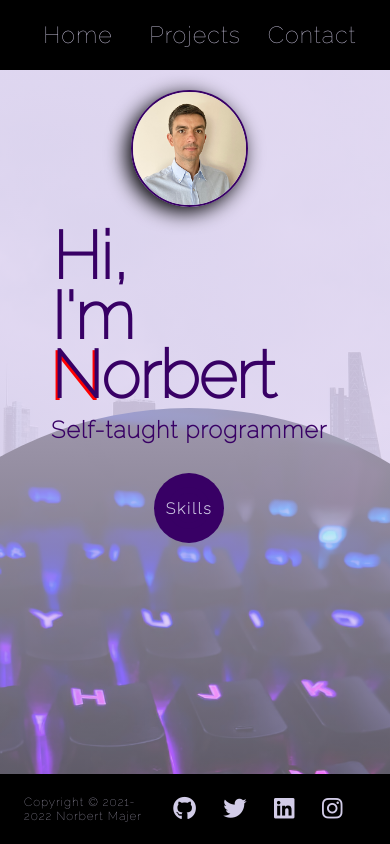
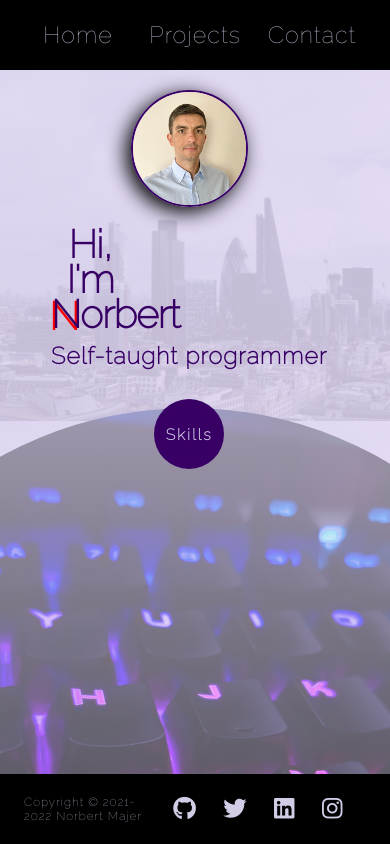
Before and after one commit to azotamiota/azotamiota.github.io, a plain HTML site: page index.html in a window 390 px wide. Drawn offline with Linux system fonts and the light colour scheme.

Commit message:
section header size changed on mobile

```diff
--- a/style_index.css
+++ b/style_index.css
@@ -411,7 +411,6 @@ textarea {
 @media only screen and (max-width: 768px){
     #welcome-section, #projects-article {
         min-height: calc(100vh - 70px);
-        background-position: center;
     }
     #welcome-photo {
         width: 20vw;
@@ -428,10 +427,6 @@ textarea {
     }
     #skills-btn::after {
         border: 6px solid #380065;
-    }
-    #projects-article {
-        background-position: initial;
-        background-repeat: repeat-y;
     }
     .subtitle {
         font-size: 4vw;
@@ -488,7 +483,7 @@ textarea {
     .section-header {
         letter-spacing: -1px;
         text-align: center;
-        font-size: 17vw;
+        font-size: 10vw;
         line-height: 90%;
     }
     hr {
@@ -497,10 +492,11 @@ textarea {
     }
     #welcome-section {
         top: 70px;
-        position: relative;
         flex-direction: column-reverse;
         align-items: center;
         -webkit-justify-content: start;
+        background-size: 120%;
+        background-position: top;
     }
     #welcome-photo {
         float:none;
```
